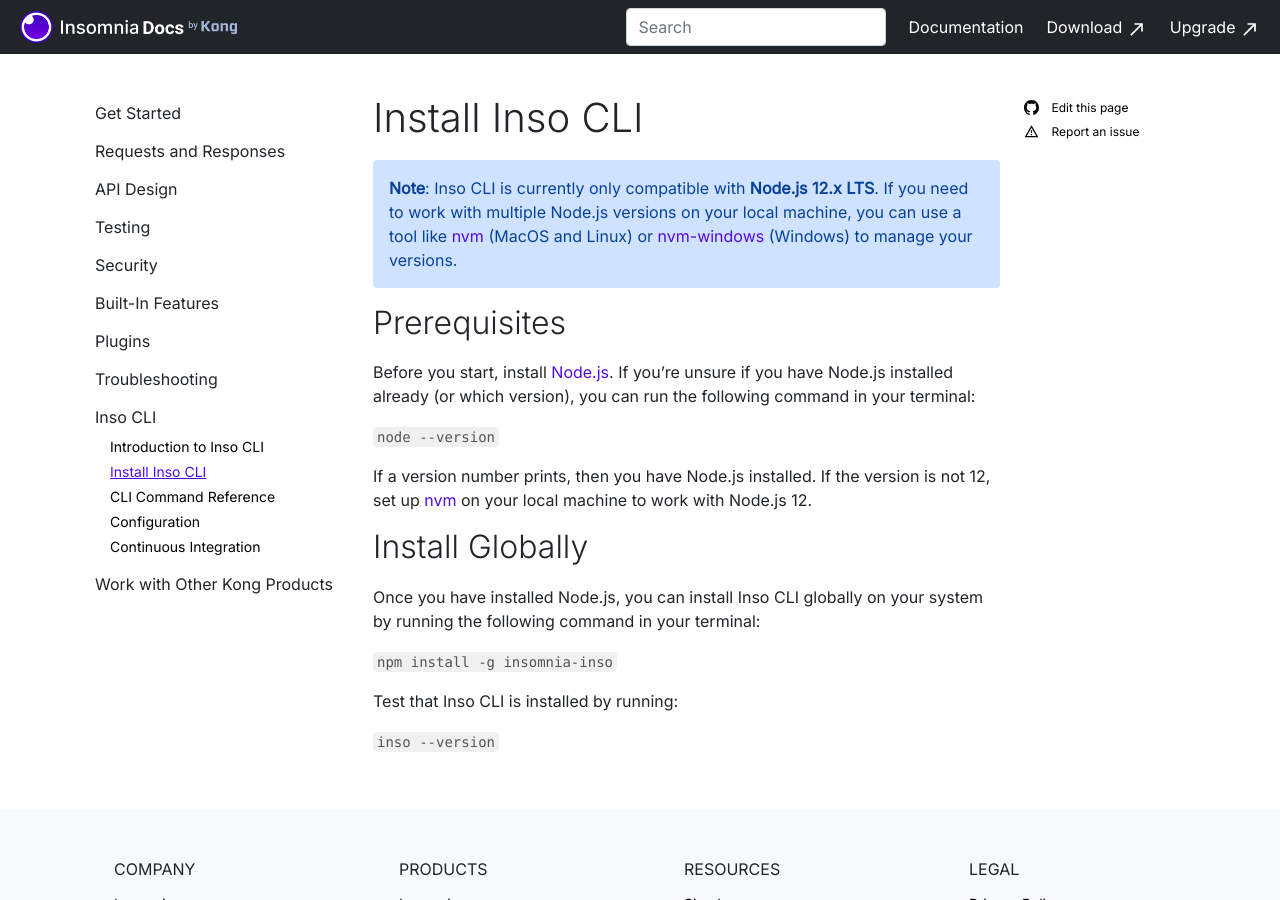
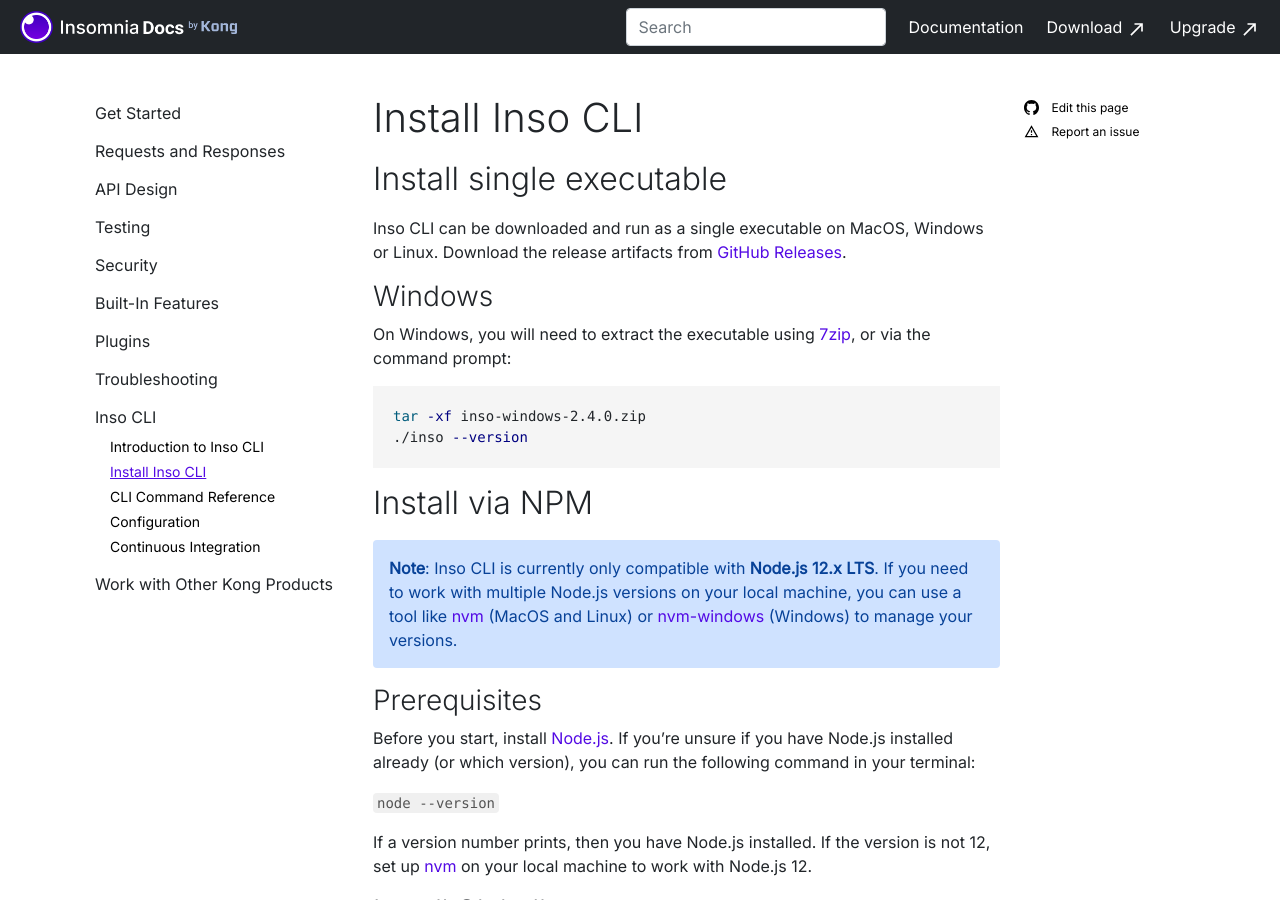
Before and after one commit to Kong/insomnia-docs, a Jekyll site: the page built from docs/inso-cli/install.md, in a window 1280 px wide and 900 px high. Built offline with Jekyll 4.4.1, drawn with Linux system fonts in a browser that asks for light colours; comment, search, counter and statistics services are not loaded.

Commit message:
add docs for installing single executable

````diff
--- a/docs/inso-cli/install.md
+++ b/docs/inso-cli/install.md
@@ -5,10 +5,25 @@
 category-url: inso-cli
 ---
 
+## Install single executable
+
+Inso CLI can be downloaded and run as a single executable on MacOS, Windows or Linux. Download the release artifacts from [GitHub Releases](https://github.com/Kong/insomnia/releases/tag/lib%402.4.0).
+
+### Windows
+
+On Windows, you will need to extract the executable using [7zip](https://www.7-zip.org/), or via the command prompt:
+
+```sh
+tar -xf inso-windows-2.4.0.zip
+./inso --version
+```
+
+## Install via NPM
+
 {:.alert .alert-primary}
 **Note**: Inso CLI is currently only compatible with **Node.js 12.x LTS**. If you need to work with multiple Node.js versions on your local machine, you can use a tool like [nvm](https://github.com/nvm-sh/nvm) (MacOS and Linux) or [nvm-windows](https://github.com/coreybutler/nvm-windows) (Windows) to manage your versions.
 
-## Prerequisites
+### Prerequisites
 
 Before you start, install [Node.js](https://nodejs.org/en/download). If you're unsure if you have Node.js installed already (or which version), you can run the following command in your terminal:
 
@@ -16,7 +31,7 @@
 
 If a version number prints, then you have Node.js installed. If the version is not 12, set up [nvm](https://github.com/nvm-sh/nvm) on your local machine to work with Node.js 12.
 
-## Install Globally
+### Install Globally
 
 Once you have installed Node.js, you can install Inso CLI globally on your system by running the following command in your terminal:
 
````
